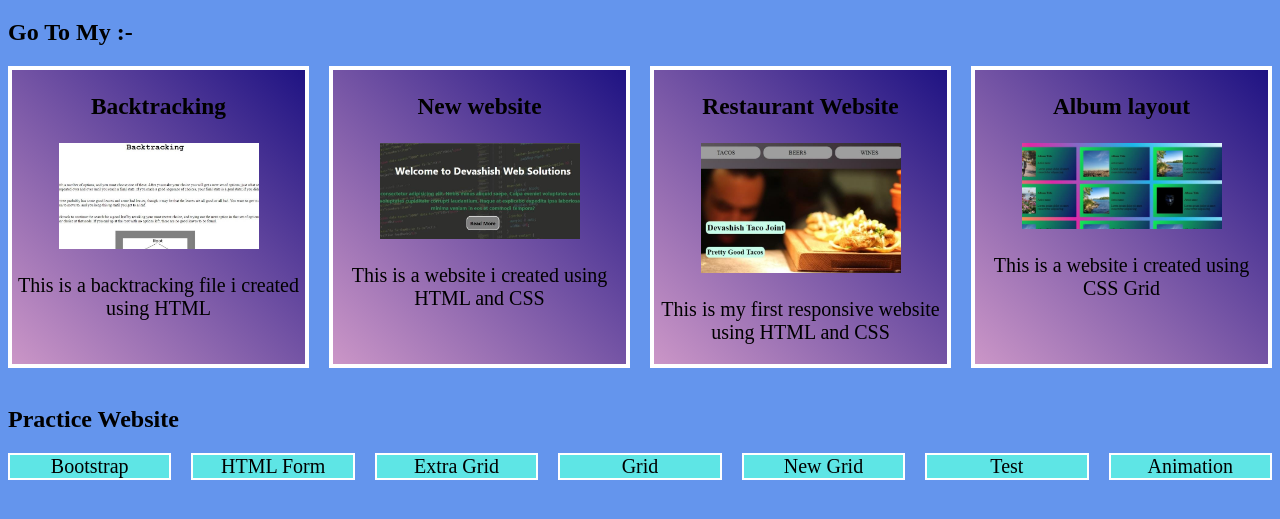
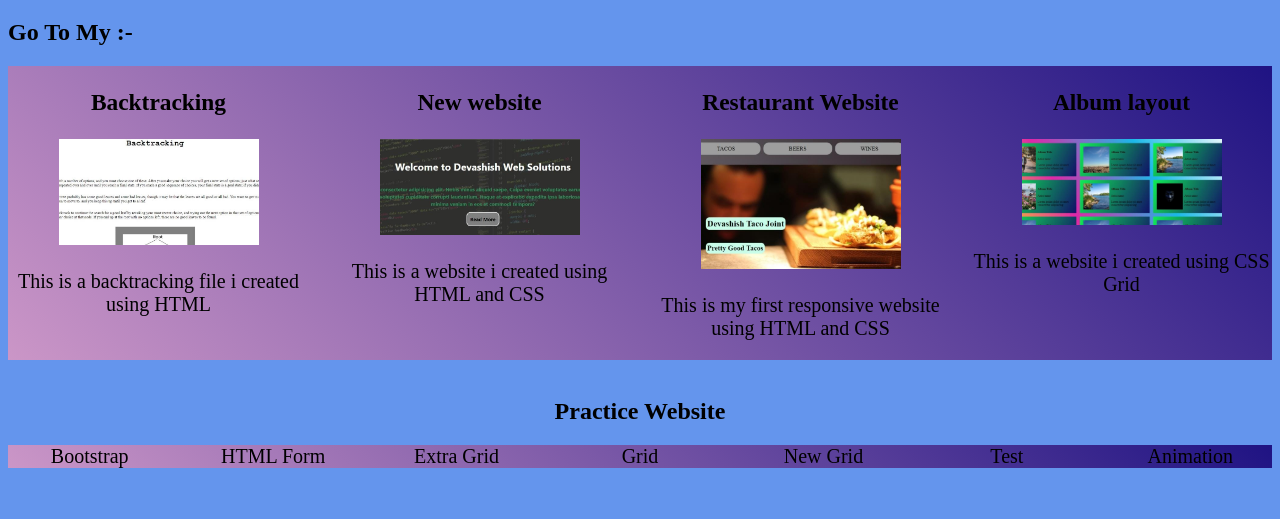
Before and after one commit to Deva092002/html-practice, a plain HTML site: page index.html in a window 1280 px wide. Shown: the part 163-682 px from the top of the page. Drawn offline with Linux system fonts and the light colour scheme.

Commit message:
added css

```diff
--- a/index.css
+++ b/index.css
@@ -5,6 +5,8 @@ body {
     text-align: center;
 }
 .container{
+    background-color: black;
+    background: linear-gradient(45deg, rgb(203 150 199), rgb(31 19 131));
     display: grid;
     grid-gap: 20px;
     grid-template-columns: repeat(auto-fit,minmax(200px,1fr));
@@ -13,34 +15,35 @@ body {
     text-align: center;
     font-size: 20px;
     text-decoration: none;
-    border: 4px solid white;
-    background: linear-gradient(45deg, rgb(203 150 199), rgb(31 19 131));
+    /* border: 4px solid white; */
+    /* background: linear-gradient(45deg, rgb(203 150 199), rgb(31 19 131)); */
     color: black;
 }
 .container a:hover{
     border-radius: 28px;
     background: linear-gradient(45deg,rgb(105, 105, 238),rgb(78, 65, 65));
-    border: 4px solid black;
+    /* border: 4px solid black; */
 }
 img{
-  width: 200px;
+    width: 200px;
 }
 .container2{
+    background: linear-gradient(45deg, rgb(203 150 199), rgb(31 19 131));
     display: grid;
     grid-gap: 20px;
     grid-template-columns: repeat(auto-fit,minmax(150px,1fr));
 }
 .container2 a{
-    background-color: rgb(94 229 229);
+    /* background-color: rgb(94 229 229); */
     text-align: center;
     font-size: 20px;
     text-decoration: none;
-    border: 2px solid white;
+    /* border: 2px solid white; */
     box-shadow: transparent;
     color: black;
 }
 .container2 a:hover{
     border-radius: 28px;
     background: linear-gradient(45deg,rgb(105, 105, 238),rgb(0, 0, 0));
-    border: 2px solid black;
+    /* border: 2px solid black; */
 }
--- a/index.html
+++ b/index.html
@@ -42,7 +42,7 @@
     </div>
     <br/>
 
-    <h2>Practice Website</h2>
+    <h2 class="Head">Practice Website</h2>
     <div class="container2">
       <a class="H1 three" href="./bootstrap.html">Bootstrap</a>
       <a class="H1" href="./form.html">HTML Form</a>
```
